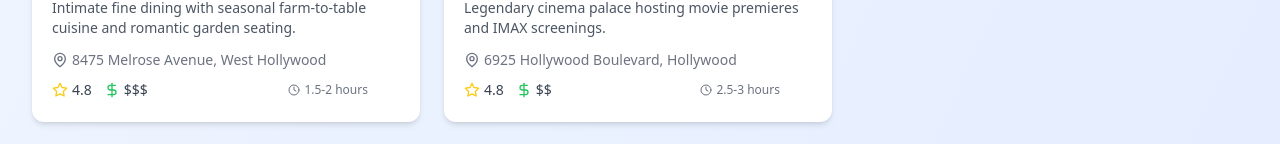
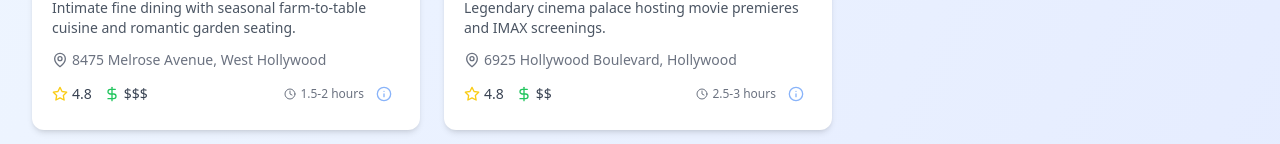
Before and after one commit to Aaron-Daniel/ActivityPlanner, a React (Vite) app: page / in a window 1280 px wide. Shown: the part 560-704 px from the top of the page. Built offline with nearby package versions, Linux system fonts and the light colour scheme; grey boxes are pictures that could not be loaded.

Commit message:
Fix details button visibility on cards

```diff
--- a/src/components/DateSpotCard.tsx
+++ b/src/components/DateSpotCard.tsx
@@ -39,7 +39,7 @@ export const DateSpotCard: React.FC<DateSpotCardProps> = ({
     <div
       className={`bg-white rounded-xl shadow-md hover:shadow-xl transition-all duration-300 cursor-pointer transform hover:-translate-y-1 ${
         isSelected ? 'ring-2 ring-blue-500 bg-blue-50' : ''
-      }`}
+      } group`}
       onClick={() => onSelect(dateSpot)}
     >
       <div className="relative">
@@ -98,7 +98,7 @@ export const DateSpotCard: React.FC<DateSpotCardProps> = ({
             </div>
           </div>
 
-          <div className="flex items-center space-x-2">
+          <div className="flex items-center space-x-1">
             <div className="flex items-center text-xs text-gray-500">
               <Clock className="w-3 h-3 mr-1" />
               {dateSpot.estimatedTime}
@@ -108,10 +108,10 @@ export const DateSpotCard: React.FC<DateSpotCardProps> = ({
                 e.stopPropagation();
                 onShowDetails(dateSpot);
               }}
-              className="p-1 hover:bg-gray-100 rounded-full transition-colors opacity-0 group-hover:opacity-100"
+              className="p-2 hover:bg-gray-100 rounded-full transition-all duration-200 opacity-60 group-hover:opacity-100 hover:scale-110"
               title="View details"
             >
-              <Info className="w-4 h-4 text-gray-500 hover:text-blue-500" />
+              <Info className="w-4 h-4 text-blue-500" />
             </button>
           </div>
         </div>
```
